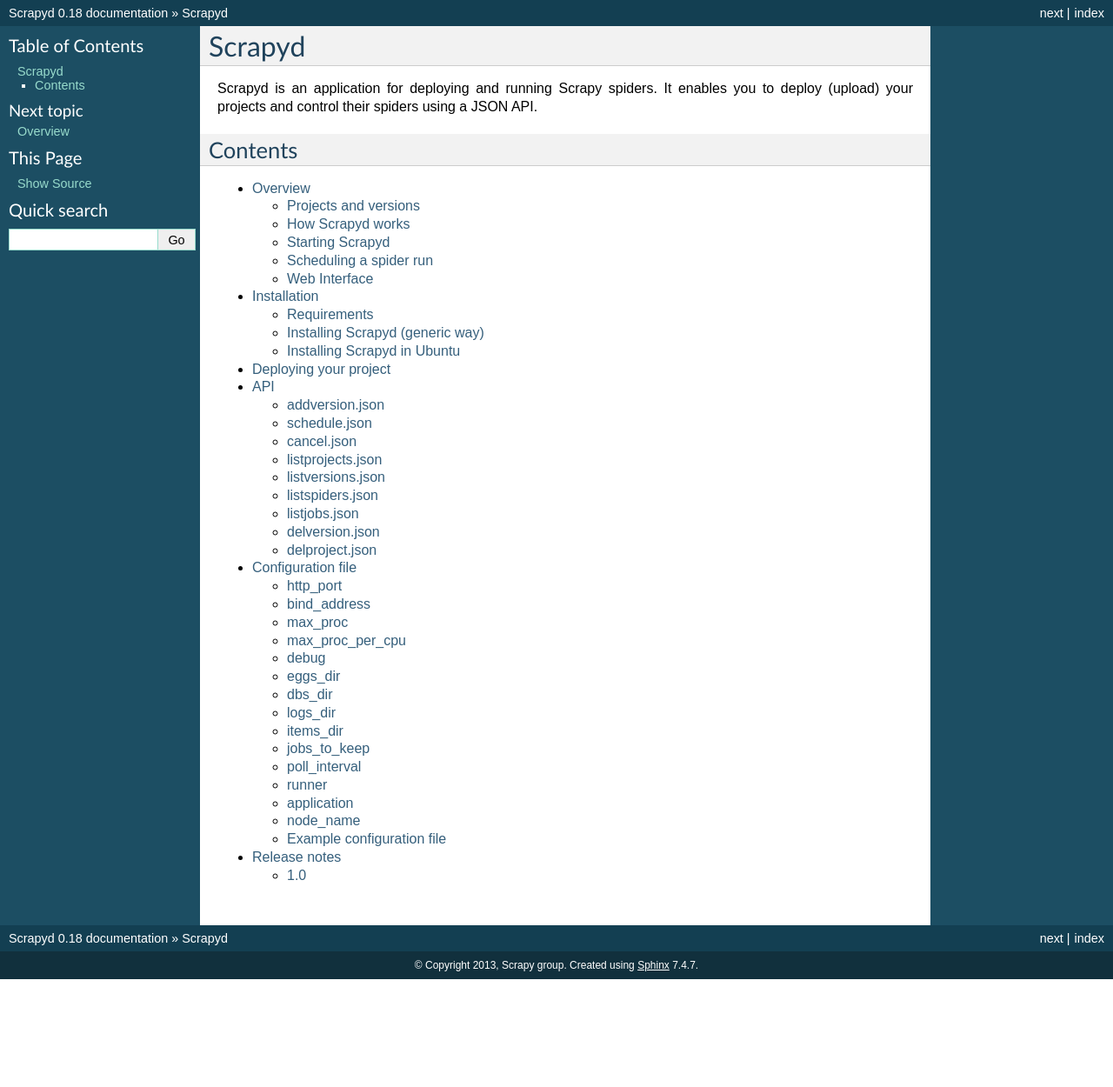
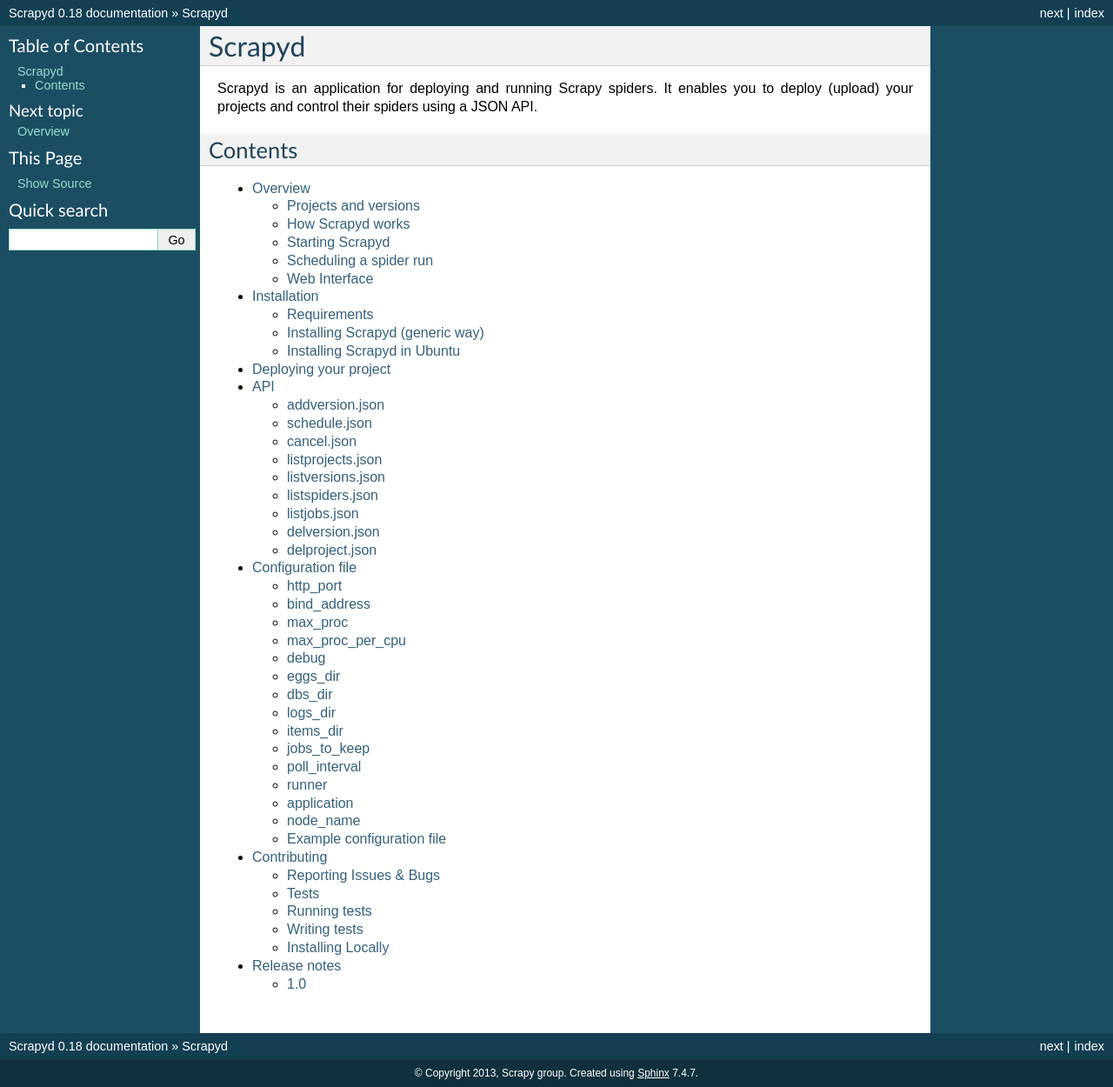
Before and after one commit to scrapy/scrapyd, a Sphinx documentation site: the page built from docs/index.rst, in a window 1280 px wide. Shown: the whole page at 87% size. Built offline with Sphinx 7.4.7, drawn with Linux system fonts in a browser that asks for light colours; before the commit the page ends 1126 px from its top, so only the background shows below that; some of the changed lines change nothing that is shown.

Commit message:
added contributing doc

```diff
--- /dev/null
+++ b/docs/contributing.rst
@@ -0,0 +1,61 @@
+.. _contributing:
+
+Contributing
+============
+
+.. important::
+
+    Read through the `Scrapy Contribution Docs`_ for tips relating to writing patches, reporting bugs, and project coding style
+
+These docs describe how to setup and contribute to Scrapyd.
+
+Reporting Issues & Bugs
+-----------------------
+
+Issues should be reported to the Scrapyd project `issue tracker`_ on GitHub
+
+Tests
+-----
+
+Tests are implemented using the `Twisted unit-testing framework`_. Scrapyd uses ``trial`` as the test running application.
+
+Running tests
+-------------
+
+To run all tests go to the root directory of the Scrapyd source code and run:
+
+    ``trial scrapyd``
+
+To run a specific test (say ``tests/test_poller.py``) use:
+
+    ``trial scrapyd.tests.test_poller``
+
+
+Writing tests
+-------------
+
+All functionality (including new features and bug fixes) should include a test
+case to check that it works as expected, so please include tests for your
+patches if you want them to get accepted sooner.
+
+Scrapyd uses unit-tests, which are located in the `scrapyd/tests`_ directory.
+Their module name typically resembles the full path of the module they're
+testing. For example, the scheduler code is in::
+
+    scrapyd.scheduler
+
+And their unit-tests are in::
+
+    scrapyd/tests/test_scheduler.py
+
+Installing Locally
+------------------
+
+To install a locally edited version of Scrapyd onto the system to use and test, inside the project root run:
+
+    ``pip install -e .``
+
+.. _Twisted unit-testing framework: http://twistedmatrix.com/documents/current/core/development/policy/test-standard.html
+.. _scrapyd/tests: https://github.com/scrapy/scrapyd/tree/master/scrapyd/tests
+.. _issue tracker: https://github.com/scrapy/scrapyd/issues
+.. _Scrapy Contribution Docs: http://scrapy.readthedocs.org/en/latest/contributing.html
--- a/docs/index.rst
+++ b/docs/index.rst
@@ -15,4 +15,5 @@
    deploy
    api
    config
+   contributing
    news
```
